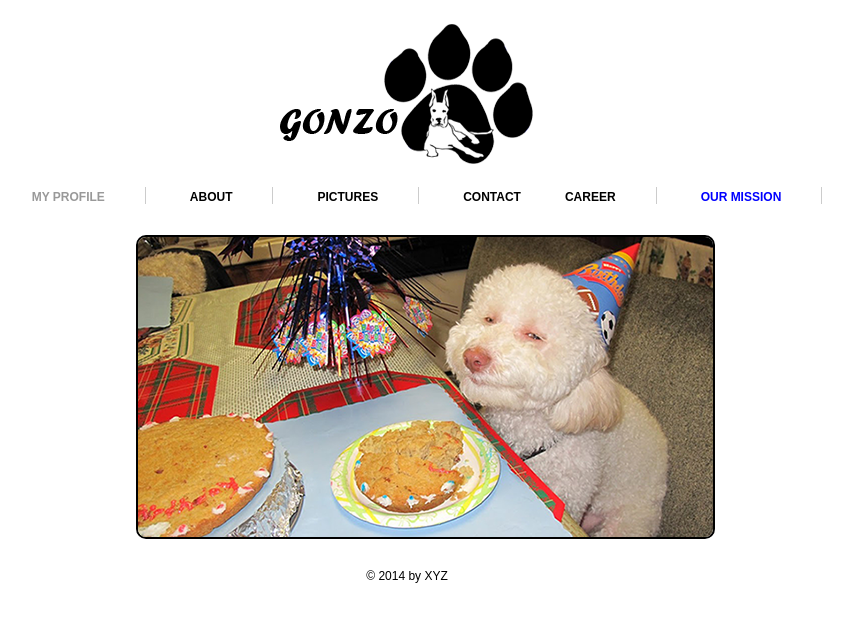
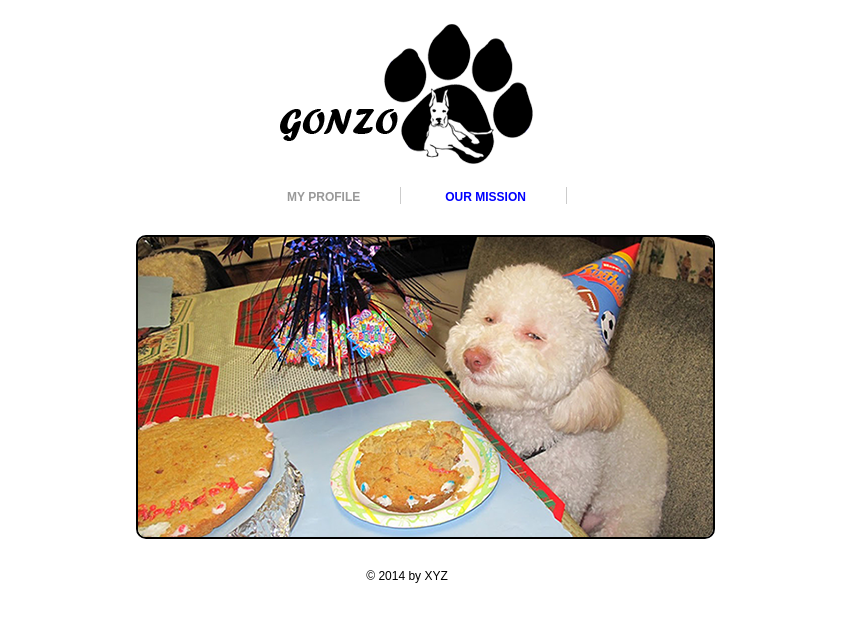
Before and after one commit to ahmaj/dogs, a plain HTML site: page index.html in a window 1280 px wide. Shown: the whole page, without its empty margins (233-1086 px from the left). Drawn offline with Linux system fonts and the light colour scheme.

Commit message:
change menu 2 items only

```diff
--- a/index.html
+++ b/index.html
@@ -32,11 +32,7 @@ color : blue !important;
 	<div class="navigation">
 		<ul>
 			<li><a class="active" href="index.html">MY Profile</a></li>
-			<li><a href="about.html">ABOUT</a></li>
-			<li><a href="picture.html">PICTURES</a></li>
-			<li class="bdr"><a class="pdg" href="contact.html">CONTACT</a></li>
-            <li><a href="career.html">CAREER</a></li>
-            <li><a href="mission.html" class="abc">OUR MISSION</a></li>
+			<li><a href="mission.html" class="abc">OUR MISSION</a></li>
 		</ul>
 	</div>
 <!--==============================Navigatin Ends=============================-->
```
